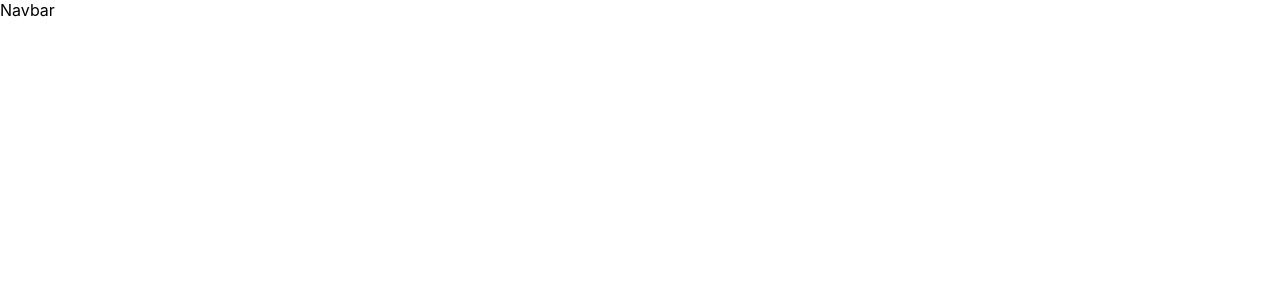
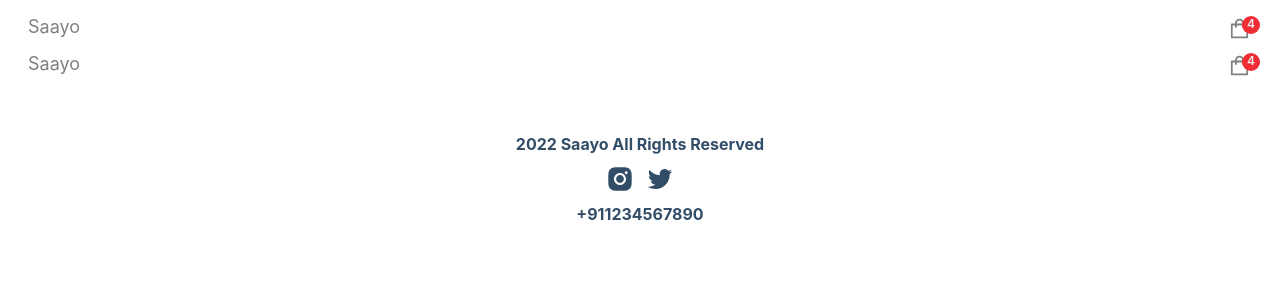
Before and after one commit to RealOtakuBoi/Saayo, a Next.js app: page /Components/Navbar in a window 1280 px wide. Shown: the top 300 px of the page. Built offline with nearby package versions, Linux system fonts and the light colour scheme.

Commit message:
footer done

```diff
--- a/pages/Components/Footer.jsx
+++ b/pages/Components/Footer.jsx
@@ -1,8 +1,16 @@
 import React from 'react'
+import { AiFillInstagram, AiOutlineTwitter } from 'react-icons/ai'
 
 const Footer = () => {
   return (
-    <div>Footer</div>
+    <div className='footer-container'>
+      <p>2022 Saayo All Rights Reserved</p>
+      <p className='icons'>
+        <AiFillInstagram />
+        <AiOutlineTwitter />
+      </p>
+      <p>+911234567890</p>
+    </div>
   )
 }
 
--- a/pages/Components/Layout.jsx
+++ b/pages/Components/Layout.jsx
@@ -1,8 +1,24 @@
 import React from 'react'
+import Head from 'next/head'
+import Navbar from './Navbar'
+import Footer from './Footer'
 
-const Layout = () => {
+const Layout = ({ children }) => {
   return (
-    <div>Layout</div>
+    <div className='layout'>
+      <Head>
+        <title>Saayo</title>
+      </Head>
+      <header>
+        <Navbar />
+      </header>
+      <main className='main-container'>
+        {children}
+      </main>
+      <footer>
+        <Footer />
+      </footer>
+    </div>
   )
 }
 
--- a/pages/Components/Navbar.jsx
+++ b/pages/Components/Navbar.jsx
@@ -1,8 +1,18 @@
+import Link from 'next/link'
 import React from 'react'
+import { AiOutlineShopping } from 'react-icons/ai'
 
 const Navbar = () => {
   return (
-    <div>Navbar</div>
+    <div className='navbar-container'>
+      <p className='logo'>
+        <Link href='/'>Saayo</Link>
+      </p>
+      <button type='button' className='cart-icon'>
+        <AiOutlineShopping />
+        <span className='cart-item-qty'>4</span>
+      </button>
+    </div>
   )
 }
 
--- a/pages/_app.js
+++ b/pages/_app.js
@@ -1,8 +1,14 @@
 import '../styles/globals.css'
 import React from 'react'
+import { Layout } from './Components'
 
 function MyApp({ Component, pageProps }) {
-  return <Component {...pageProps} />
+  return(
+    <Layout>
+     <Component {...pageProps} />
+     </Layout>
+     )
+
 }
 
 export default MyApp
```
